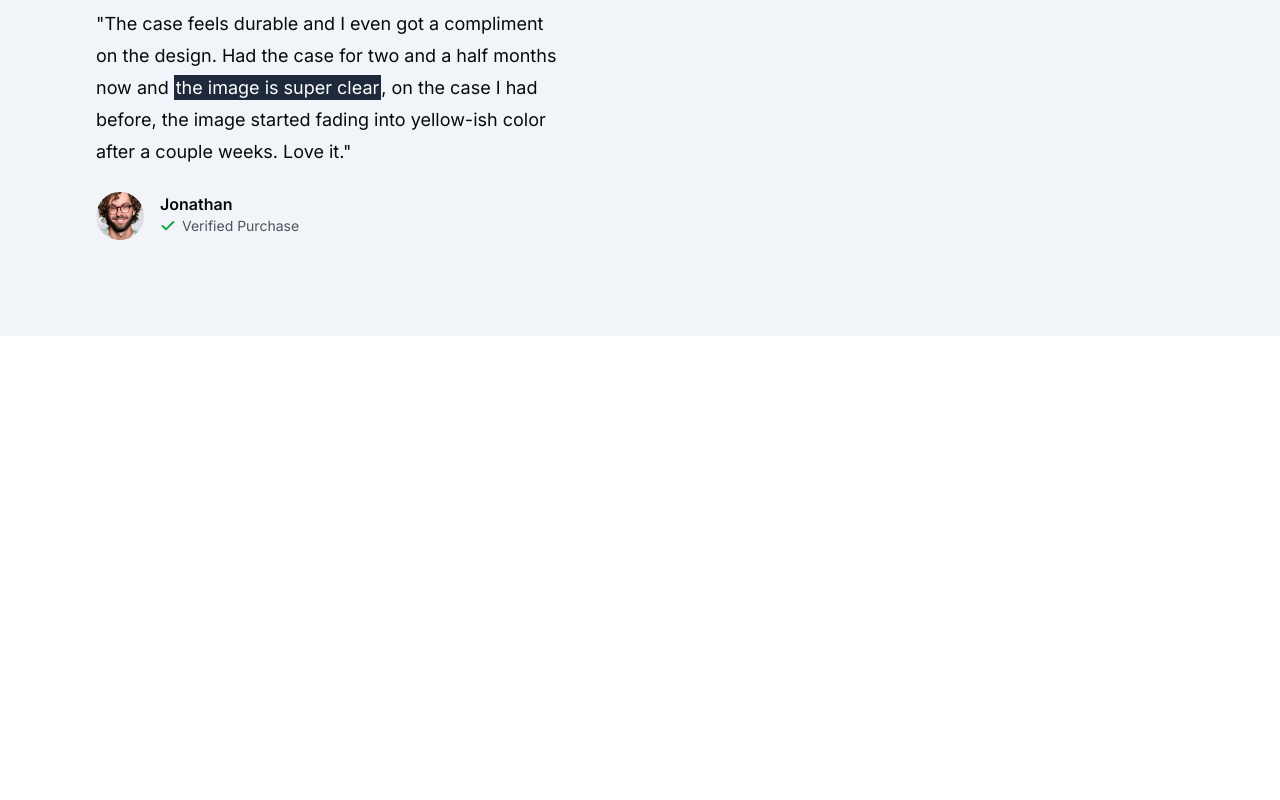
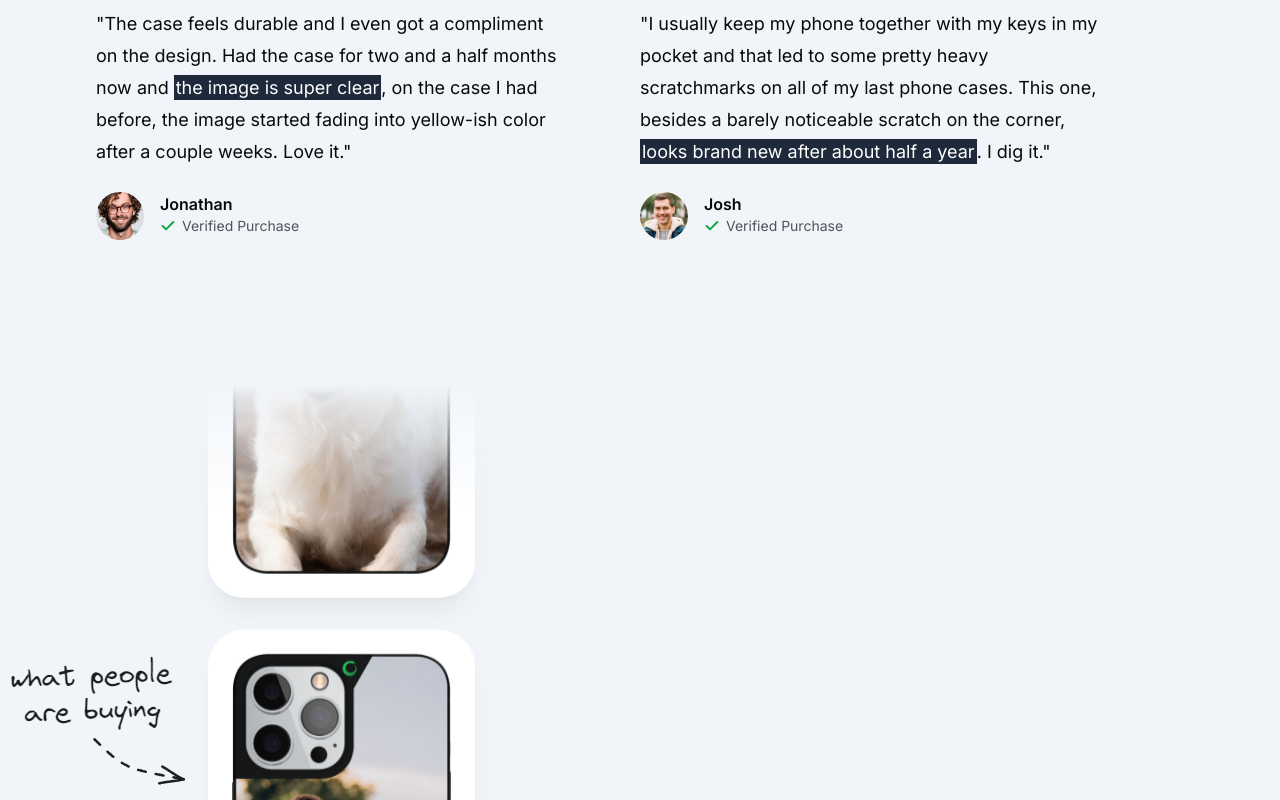
Before and after one commit to gerrcass/casecobra, a Next.js app: page / in a window 1280 px wide. Shown: the part 1340-2140 px from the top of the page. Before the commit the page ends 1676 px from the top, so only its background shows below. Built offline with nearby package versions, Linux system fonts and the light colour scheme; no server answers.

Commit message:
feat: add animated review section.

```diff
--- a/package.json
+++ b/package.json
@@ -14,6 +14,7 @@
     "@radix-ui/react-slot": "^1.1.0",
     "class-variance-authority": "^0.7.0",
     "clsx": "^2.1.1",
+    "framer-motion": "^11.3.2",
     "lucide-react": "^0.408.0",
     "next": "14.2.5",
     "react": "^18",
--- a/src/app/page.tsx
+++ b/src/app/page.tsx
@@ -1,7 +1,7 @@
 import { Icons } from "@/components/Icons";
 import MaxWidthWrapper from "@/components/MaxWidthWrapper";
 import Phone from "@/components/Phone";
-
+import { Reviews } from "@/components/Reviews";
 import { Check, Star } from "lucide-react";
 
 export default function Home() {
@@ -157,8 +157,49 @@
                 </div>
               </div>
             </div>
+
+            {/* second user review */}
+            <div className="flex flex-auto flex-col gap-4 lg:pr-8 xl:pr-20">
+              <div className="flex gap-0.5 mb-2">
+                <Star className="h-5 w-5 text-green-600 fill-green-600" />
+                <Star className="h-5 w-5 text-green-600 fill-green-600" />
+                <Star className="h-5 w-5 text-green-600 fill-green-600" />
+                <Star className="h-5 w-5 text-green-600 fill-green-600" />
+                <Star className="h-5 w-5 text-green-600 fill-green-600" />
+              </div>
+              <div className="text-lg leading-8">
+                <p>
+                  "I usually keep my phone together with my keys in my pocket
+                  and that led to some pretty heavy scratchmarks on all of my
+                  last phone cases. This one, besides a barely noticeable
+                  scratch on the corner,{" "}
+                  <span className="p-0.5 bg-slate-800 text-white">
+                    looks brand new after about half a year
+                  </span>
+                  . I dig it."
+                </p>
+              </div>
+              <div className="flex gap-4 mt-2">
+                <img
+                  className="rounded-full h-12 w-12 object-cover"
+                  src="/users/user-4.jpg"
+                  alt="user"
+                />
+                <div className="flex flex-col">
+                  <p className="font-semibold">Josh</p>
+                  <div className="flex gap-1.5 items-center text-zinc-600">
+                    <Check className="h-4 w-4 stroke-[3px] text-green-600" />
+                    <p className="text-sm">Verified Purchase</p>
+                  </div>
+                </div>
+              </div>
+            </div>
           </div>
         </MaxWidthWrapper>
+
+        <div className="pt-16">
+          <Reviews />
+        </div>
       </section>
     </div>
   );
--- /dev/null
+++ b/src/components/Reviews.tsx
@@ -0,0 +1,169 @@
+"use client";
+
+import { HTMLAttributes, useEffect, useRef, useState } from "react";
+import MaxWidthWrapper from "./MaxWidthWrapper";
+import { useInView } from "framer-motion";
+import { cn } from "@/lib/utils";
+import Phone from "./Phone";
+
+const PHONES = [
+  "/testimonials/1.jpg",
+  "/testimonials/2.jpg",
+  "/testimonials/3.jpg",
+  "/testimonials/4.jpg",
+  "/testimonials/5.jpg",
+  "/testimonials/6.jpg",
+];
+
+function splitArray<T>(array: Array<T>, numParts: number) {
+  const result: Array<Array<T>> = [];
+
+  for (let i = 0; i < array.length; i++) {
+    const index = i % numParts;
+    if (!result[index]) {
+      result[index] = [];
+    }
+    result[index].push(array[i]);
+  }
+
+  return result;
+}
+
+function ReviewColumn({
+  reviews,
+  className,
+  reviewClassName,
+  msPerPixel = 0,
+}: {
+  reviews: string[];
+  className?: string;
+  reviewClassName?: (reviewIndex: number) => string;
+  msPerPixel?: number;
+}) {
+  const columnRef = useRef<HTMLDivElement | null>(null);
+  const [columnHeight, setColumnHeight] = useState(0);
+  const duration = `${columnHeight * msPerPixel}ms`;
+
+  useEffect(() => {
+    if (!columnRef.current) return;
+
+    const resizeObserver = new window.ResizeObserver(() => {
+      setColumnHeight(columnRef.current?.offsetHeight ?? 0);
+    });
+
+    resizeObserver.observe(columnRef.current);
+
+    return () => {
+      resizeObserver.disconnect();
+    };
+  }, []);
+
+  return (
+    <div
+      ref={columnRef}
+      className={cn("animate-marquee space-y-8 py-4", className)}
+      style={{ "--marquee-duration": duration } as React.CSSProperties}
+    >
+      {reviews.concat(reviews).map((imgSrc, reviewIndex) => (
+        <Review
+          key={reviewIndex}
+          className={reviewClassName?.(reviewIndex % reviews.length)}
+          imgSrc={imgSrc}
+        />
+      ))}
+    </div>
+  );
+}
+
+interface ReviewProps extends HTMLAttributes<HTMLDivElement> {
+  imgSrc: string;
+}
+
+function Review({ imgSrc, className, ...props }: ReviewProps) {
+  const POSSIBLE_ANIMATION_DELAYS = [
+    "0s",
+    "0.1s",
+    "0.2s",
+    "0.3s",
+    "0.4s",
+    "0.5s",
+  ];
+
+  const animationDelay =
+    POSSIBLE_ANIMATION_DELAYS[
+      Math.floor(Math.random() * POSSIBLE_ANIMATION_DELAYS.length)
+    ];
+
+  return (
+    <div
+      className={cn(
+        "animate-fade-in rounded-[2.25rem] bg-white p-6 opacity-0 shadow-xl shadow-slate-900/5",
+        className
+      )}
+      style={{ animationDelay }}
+      {...props}
+    >
+      <Phone imgSrc={imgSrc} />
+    </div>
+  );
+}
+
+function ReviewGrid() {
+  const containerRef = useRef<HTMLDivElement | null>(null);
+  const isInView = useInView(containerRef, { once: true, amount: 0.4 });
+  const columns = splitArray(PHONES, 3);
+  const column1 = columns[0];
+  const column2 = columns[1];
+  const column3 = splitArray(columns[2], 2);
+
+  return (
+    <div
+      ref={containerRef}
+      className="relative -mx-4 mt-16 grid h-[49rem] max-h-[150vh] grid-cols-1 items-start gap-8 overflow-hidden px-4 sm:mt-20 md:grid-cols-2 lg:grid-cols-3"
+    >
+      {isInView && (
+        <>
+          <ReviewColumn
+            reviews={[...column1, ...column3.flat(), ...column2]}
+            reviewClassName={(reviewIndex) =>
+              cn({
+                "md:hidden": reviewIndex >= column1.length + column3[0].length,
+                "lg:hidden": reviewIndex >= column1.length,
+              })
+            }
+            msPerPixel={10}
+          />
+          <ReviewColumn
+            reviews={[...column2, ...column3[1]]}
+            className="hidden md:block"
+            reviewClassName={(reviewIndex) =>
+              reviewIndex >= column2.length ? "lg:hidden" : ""
+            }
+            msPerPixel={15}
+          />
+          <ReviewColumn
+            reviews={column3.flat()}
+            className="hidden md:block"
+            msPerPixel={10}
+          />
+        </>
+      )}
+      <div className="pointer-events-none absolute inset-x-0 top-0 h-32 bg-gradient-to-b from-slate-100" />
+      <div className="pointer-events-none absolute inset-x-0 bottom-0 h-32 bg-gradient-to-t from-slate-100" />
+    </div>
+  );
+}
+
+export function Reviews() {
+  return (
+    <MaxWidthWrapper className="relative max-w-5xl">
+      <img
+        aria-hidden="true"
+        src="/what-people-are-buying.png"
+        className="absolute select-none hidden xl:block -left-32 top-1/3"
+      />
+
+      <ReviewGrid />
+    </MaxWidthWrapper>
+  );
+}
--- a/tailwind.config.ts
+++ b/tailwind.config.ts
@@ -1,13 +1,13 @@
-import type { Config } from "tailwindcss"
+import type { Config } from "tailwindcss";
 
 const config = {
   darkMode: ["class"],
   content: [
-    './pages/**/*.{ts,tsx}',
-    './components/**/*.{ts,tsx}',
-    './app/**/*.{ts,tsx}',
-    './src/**/*.{ts,tsx}',
-	],
+    "./pages/**/*.{ts,tsx}",
+    "./components/**/*.{ts,tsx}",
+    "./app/**/*.{ts,tsx}",
+    "./src/**/*.{ts,tsx}",
+  ],
   prefix: "",
   theme: {
     container: {
@@ -59,22 +59,32 @@
         sm: "calc(var(--radius) - 4px)",
       },
       keyframes: {
-        "accordion-down": {
-          from: { height: "0" },
-          to: { height: "var(--radix-accordion-content-height)" },
+        "fade-in": {
+          from: {
+            opacity: "0",
+          },
+          to: {
+            opacity: "1",
+          },
         },
-        "accordion-up": {
-          from: { height: "var(--radix-accordion-content-height)" },
-          to: { height: "0" },
+        marquee: {
+          "100%": {
+            transform: "translateY(-50%)",
+          },
+        },
+        flashing: {
+          "0%, 100%": { opacity: "0.2" },
+          "20%": { opacity: "1" },
         },
       },
       animation: {
-        "accordion-down": "accordion-down 0.2s ease-out",
-        "accordion-up": "accordion-up 0.2s ease-out",
+        marquee: "marquee var(--marquee-duration) linear infinite",
+        "fade-in": "fade-in 0.5s linear forwards",
+        flashing: "flashing 1.4s infinite linear",
       },
     },
   },
   plugins: [require("tailwindcss-animate")],
-} satisfies Config
+} satisfies Config;
 
-export default config
+export default config;
```
Also changed, not shown: 1 other file (tests, documents, lock files or other folders).
